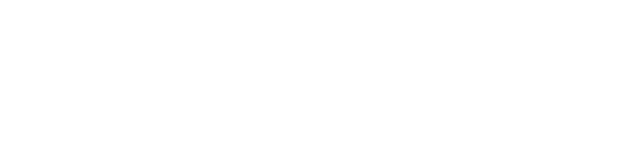
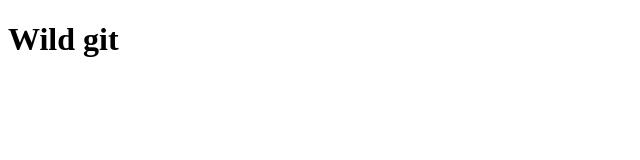
Before and after one commit to Wernermona/wild-git, a plain HTML site: page index.html in a window 1280 px wide. Shown: the whole page, without its empty margins (0-640 px from the left). Drawn offline with Linux system fonts and the light colour scheme.

```diff
--- a/index.html
+++ b/index.html
@@ -7,6 +7,7 @@
     <title>Wild-git</title>
 </head>
 <body>
+    <h1>Wild git</h1>
 
 </body>
 </html>
```
